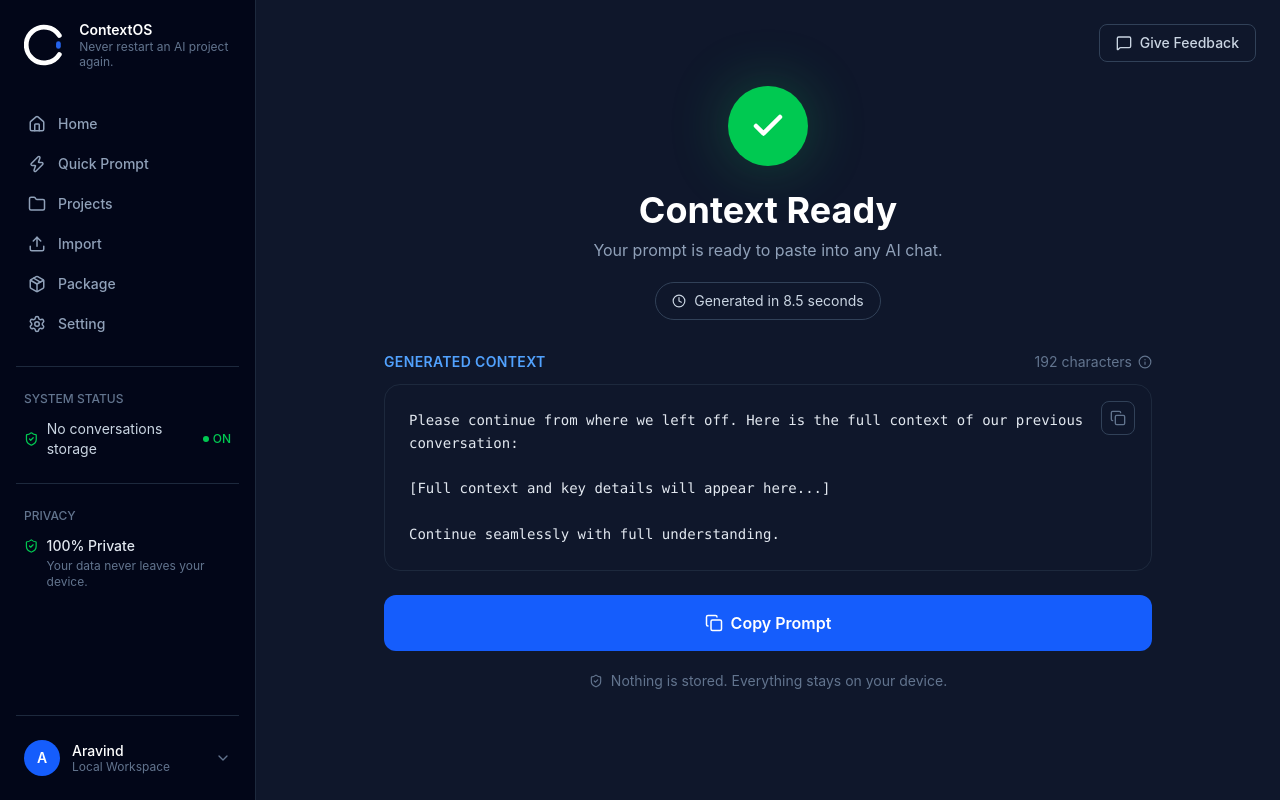
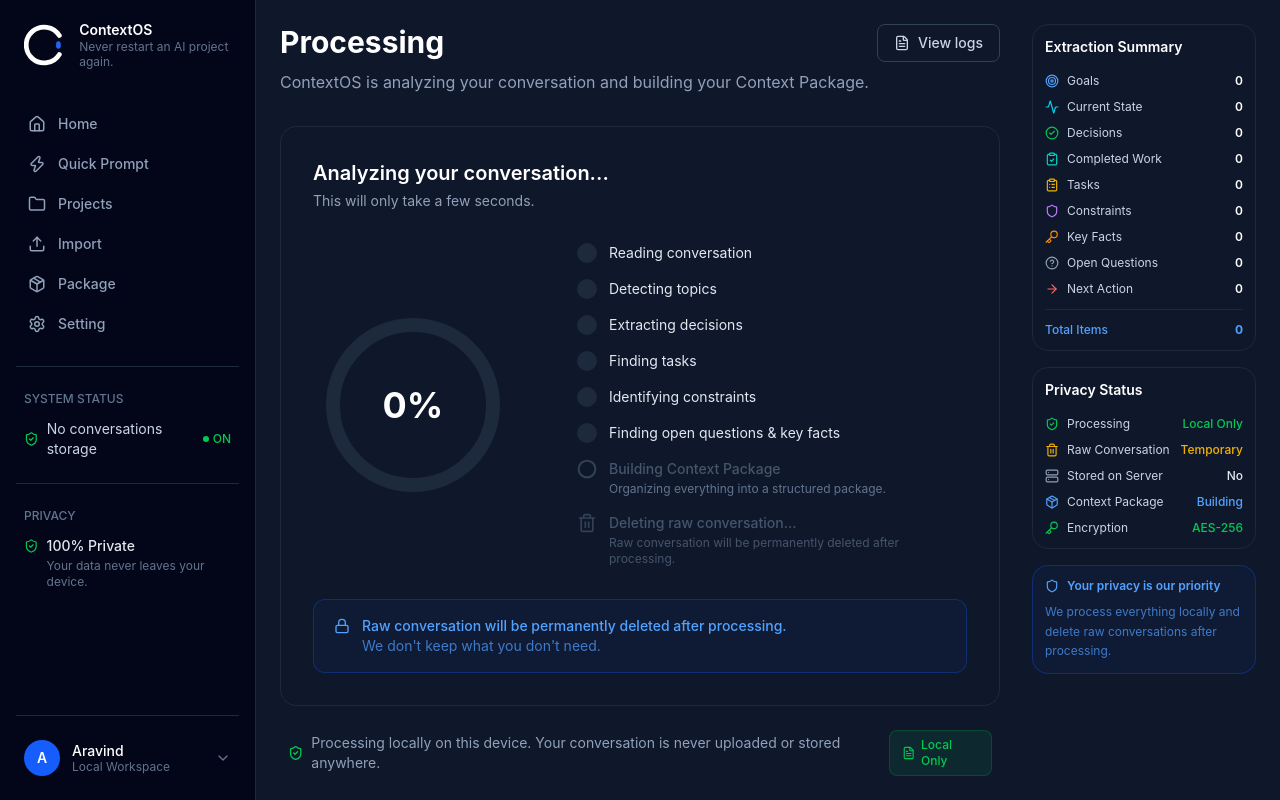
Before and after one commit to Ernest4599/Contextos-desktop-frontend-, a React (Vite) app: page /processing in a window 1280 px wide. Before the commit this address led to /context-ready. Built offline with nearby package versions, Linux system fonts and the light colour scheme; no server answers.

Commit message:
Wire Import/Processing/ContextReady to real backend SSE endpoints

```diff
--- a/src/ContextReady.tsx
+++ b/src/ContextReady.tsx
@@ -1,14 +1,22 @@
 import { useState } from 'react'
+import { useLocation, Navigate } from 'react-router-dom'
 import { MessageSquare, Check, Clock, Copy, ShieldCheck, Info } from 'lucide-react'
+
+type LocationState = {
+  contextPackage: string
+  summary: Record<string, number>
+}
 
 function ContextReady() {
   const [copied, setCopied] = useState(false)
+  const location = useLocation()
+  const state = location.state as LocationState | null
 
-  const generatedText = `Please continue from where we left off. Here is the full context of our previous conversation:
+  if (!state?.contextPackage) {
+    return <Navigate to="/import" replace />
+  }
 
-[Full context and key details will appear here...]
-
-Continue seamlessly with full understanding.`
+  const generatedText = state.contextPackage
 
   const handleCopy = () => {
     navigator.clipboard.writeText(generatedText)
@@ -37,7 +45,7 @@
           <p className="text-slate-400 mb-5">Your prompt is ready to paste into any AI chat.</p>
           <span className="flex items-center gap-2 border border-slate-700 text-slate-300 text-sm px-4 py-2 rounded-full">
             <Clock size={14} />
-            Generated in 8.5 seconds
+            {state.summary?.total_items_extracted ?? 0} items extracted
           </span>
         </div>
 
--- a/src/Processing.tsx
+++ b/src/Processing.tsx
@@ -1,51 +1,121 @@
-import { useState, useEffect } from 'react'
-import { useNavigate } from 'react-router-dom'
+import { useState, useEffect, useRef } from 'react'
+import { useNavigate, useLocation } from 'react-router-dom'
 import {
   FileText, Check, Circle, Trash2, Lock, ShieldCheck,
   Target, Activity, CheckCircle2, ClipboardCheck, ClipboardList,
   Shield, HelpCircle, Key, ArrowRight, Package, Server
 } from 'lucide-react'
+import { streamProcessPaste, streamProcessShareLink, streamProcessUpload } from './lib/api'
 
-const TOTAL_MESSAGES = 24
+type LocationState =
+  | { method: 'link'; url: string }
+  | { method: 'paste'; text: string }
+  | { method: 'upload'; file: File }
+
+type Counts = {
+  goals: number
+  current_state: number
+  decisions: number
+  completed_work: number
+  tasks: number
+  constraints: number
+  key_facts: number
+  open_questions: number
+  next_action: number
+}
+
+const STEP_ORDER = [
+  'reading_conversation',
+  'detecting_topics',
+  'extracting_decisions',
+  'finding_tasks',
+  'identifying_constraints',
+  'finding_open_questions',
+  'next_action',
+  'building_context_package',
+  'deleting_raw_conversation',
+] as const
 
 function Processing() {
   const navigate = useNavigate()
-  const [progress, setProgress] = useState(0)
+  const location = useLocation()
+  const state = location.state as LocationState | null
+
+  const [completedSteps, setCompletedSteps] = useState<Set<string>>(new Set())
+  const [readingProgress, setReadingProgress] = useState({ current: 0, total: 0 })
+  const [counts, setCounts] = useState<Counts>({
+    goals: 0, current_state: 0, decisions: 0, completed_work: 0,
+    tasks: 0, constraints: 0, key_facts: 0, open_questions: 0, next_action: 0,
+  })
+  const [errorMsg, setErrorMsg] = useState<string | null>(null)
+  const startedRef = useRef(false)
+
+  const stepIndex = completedSteps.size
+  const progress = Math.min(100, Math.round((stepIndex / STEP_ORDER.length) * 100))
   const radius = 80
   const circumference = 2 * Math.PI * radius
   const offset = circumference - (progress / 100) * circumference
 
-  const messagesRead = Math.min(TOTAL_MESSAGES, Math.round((Math.min(progress, 15) / 15) * TOTAL_MESSAGES))
+  useEffect(() => {
+    if (!state || startedRef.current) return
+    startedRef.current = true
 
-  useEffect(() => {
-    const interval = setInterval(() => {
-      setProgress((prev) => {
-        if (prev >= 100) {
-          clearInterval(interval)
-          return 100
-        }
-        return prev + 2
-      })
-    }, 60)
-    return () => clearInterval(interval)
-  }, [])
+    const onEvent = (evt: { event: string; data: any }) => {
+      if (evt.event === 'progress' && evt.data.step === 'reading_conversation') {
+        setReadingProgress({ current: evt.data.current, total: evt.data.total })
+      } else if (evt.event === 'step' && evt.data.status === 'complete') {
+        setCompletedSteps((prev) => new Set(prev).add(evt.data.step))
 
-  useEffect(() => {
-    if (progress === 100) {
-      const timer = setTimeout(() => {
-        navigate('/context-ready')
-      }, 600)
-      return () => clearTimeout(timer)
+        setCounts((prev) => ({
+          ...prev,
+          goals: evt.data.goals ?? prev.goals,
+          current_state: evt.data.current_state ?? prev.current_state,
+          decisions: evt.data.decisions ?? prev.decisions,
+          completed_work: evt.data.completed_work ?? prev.completed_work,
+          tasks: evt.data.tasks ?? prev.tasks,
+          constraints: evt.data.constraints ?? prev.constraints,
+          key_facts: evt.data.key_facts ?? prev.key_facts,
+          open_questions: evt.data.open_questions ?? prev.open_questions,
+          next_action: evt.data.next_action ? 1 : prev.next_action,
+        }))
+      } else if (evt.event === 'complete') {
+        setTimeout(() => {
+          navigate('/context-ready', {
+            state: {
+              contextPackage: evt.data.context_package,
+              summary: evt.data.extraction_summary,
+            },
+          })
+        }, 500)
+      } else if (evt.event === 'error') {
+        setErrorMsg(evt.data.message)
+      }
     }
-  }, [progress, navigate])
+
+    if (state.method === 'link') {
+      streamProcessShareLink(state.url, onEvent)
+    } else if (state.method === 'paste') {
+      streamProcessPaste(state.text, onEvent)
+    } else if (state.method === 'upload') {
+      streamProcessUpload(state.file, onEvent)
+    }
+  }, [state, navigate])
+
+  const isDone = (step: string) => completedSteps.has(step)
+  const totalItems = Object.values(counts).reduce((a, b) => a + b, 0)
+
+  const readingLabel =
+    readingProgress.total > 0 && !isDone('reading_conversation')
+      ? `Reading message ${readingProgress.current} of ${readingProgress.total}...`
+      : 'Reading conversation'
 
   const steps = [
-    { threshold: 15, label: messagesRead < TOTAL_MESSAGES ? `Reading message ${messagesRead} of ${TOTAL_MESSAGES}...` : 'Reading conversation' },
-    { threshold: 30, label: 'Detecting topics' },
-    { threshold: 45, label: 'Extracting decisions' },
-    { threshold: 58, label: 'Finding tasks' },
-    { threshold: 70, label: 'Identifying constraints' },
-    { threshold: 85, label: 'Finding open questions & key facts' },
+    { key: 'reading_conversation', label: readingLabel },
+    { key: 'detecting_topics', label: 'Detecting topics' },
+    { key: 'extracting_decisions', label: 'Extracting decisions' },
+    { key: 'finding_tasks', label: 'Finding tasks' },
+    { key: 'identifying_constraints', label: 'Identifying constraints' },
+    { key: 'finding_open_questions', label: 'Finding open questions & key facts' },
   ]
 
   return (
@@ -68,6 +138,12 @@
           <h2 className="text-white text-xl font-semibold mb-1">Analyzing your conversation...</h2>
           <p className="text-slate-400 text-sm mb-8">This will only take a few seconds.</p>
 
+          {errorMsg && (
+            <div className="border border-red-600/40 bg-red-600/10 text-red-400 text-sm rounded-xl px-5 py-4 mb-6">
+              {errorMsg}
+            </div>
+          )}
+
           <div className="flex items-center gap-16">
             <div className="relative shrink-0" style={{ width: 200, height: 200 }}>
               <svg width="200" height="200" className="-rotate-90">
@@ -82,7 +158,7 @@
                   strokeDasharray={circumference}
                   strokeDashoffset={offset}
                   strokeLinecap="round"
-                  className="text-blue-500 transition-all duration-100"
+                  className="text-blue-500 transition-all duration-300"
                 />
               </svg>
               <div className="absolute inset-0 flex items-center justify-center">
@@ -91,33 +167,33 @@
             </div>
 
             <div className="flex flex-col gap-4 flex-1">
-              {steps.map(({ threshold, label }) => (
-                <div key={label.startsWith('Reading') ? 'reading' : label} className="flex items-center gap-3">
-                  <div className={`w-5 h-5 rounded-full flex items-center justify-center shrink-0 ${progress >= threshold ? 'bg-green-500' : 'bg-slate-800'}`}>
-                    {progress >= threshold && <Check size={12} className="text-white" strokeWidth={3} />}
+              {steps.map(({ key, label }) => (
+                <div key={key} className="flex items-center gap-3">
+                  <div className={`w-5 h-5 rounded-full flex items-center justify-center shrink-0 ${isDone(key) ? 'bg-green-500' : 'bg-slate-800'}`}>
+                    {isDone(key) && <Check size={12} className="text-white" strokeWidth={3} />}
                   </div>
                   <span className="text-slate-200 text-sm">{label}</span>
                 </div>
               ))}
 
               <div className="flex gap-3">
-                {progress >= 100 ? (
+                {isDone('building_context_package') ? (
                   <div className="w-5 h-5 rounded-full bg-green-500 flex items-center justify-center shrink-0">
                     <Check size={12} className="text-white" strokeWidth={3} />
                   </div>
                 ) : (
-                  <Circle size={20} className={`shrink-0 ${progress >= 85 ? 'text-blue-500' : 'text-slate-700'}`} strokeWidth={2.5} />
+                  <Circle size={20} className={`shrink-0 ${isDone('next_action') ? 'text-blue-500' : 'text-slate-700'}`} strokeWidth={2.5} />
                 )}
                 <div>
-                  <p className={`text-sm font-medium ${progress >= 85 ? 'text-white' : 'text-slate-600'}`}>Building Context Package</p>
+                  <p className={`text-sm font-medium ${isDone('next_action') ? 'text-white' : 'text-slate-600'}`}>Building Context Package</p>
                   <p className="text-slate-500 text-xs mt-0.5">Organizing everything into a structured package.</p>
                 </div>
               </div>
 
               <div className="flex gap-3">
-                <Trash2 size={20} className={`shrink-0 ${progress >= 100 ? 'text-slate-400' : 'text-slate-700'}`} />
+                <Trash2 size={20} className={`shrink-0 ${isDone('deleting_raw_conversation') ? 'text-slate-400' : 'text-slate-700'}`} />
                 <div>
-                  <p className={`text-sm font-medium ${progress >= 100 ? 'text-slate-300' : 'text-slate-600'}`}>Deleting raw conversation...</p>
+                  <p className={`text-sm font-medium ${isDone('deleting_raw_conversation') ? 'text-slate-300' : 'text-slate-600'}`}>Deleting raw conversation...</p>
                   <p className="text-slate-600 text-xs mt-0.5">Raw conversation will be permanently deleted after processing.</p>
                 </div>
               </div>
@@ -156,69 +232,69 @@
                 <Target size={14} className="text-blue-400 shrink-0" />
                 <span className="text-slate-300 text-xs">Goals</span>
               </div>
-              <span className="text-white text-xs font-semibold">{progress >= 30 ? 3 : 0}</span>
+              <span className="text-white text-xs font-semibold">{counts.goals}</span>
             </div>
             <div className="flex items-center justify-between">
               <div className="flex items-center gap-2">
                 <Activity size={14} className="text-cyan-400 shrink-0" />
                 <span className="text-slate-300 text-xs">Current State</span>
               </div>
-              <span className="text-white text-xs font-semibold">{progress >= 30 ? 2 : 0}</span>
+              <span className="text-white text-xs font-semibold">{counts.current_state}</span>
             </div>
             <div className="flex items-center justify-between">
               <div className="flex items-center gap-2">
                 <CheckCircle2 size={14} className="text-green-500 shrink-0" />
                 <span className="text-slate-300 text-xs">Decisions</span>
               </div>
-              <span className="text-white text-xs font-semibold">{progress >= 45 ? 12 : 0}</span>
+              <span className="text-white text-xs font-semibold">{counts.decisions}</span>
             </div>
             <div className="flex items-center justify-between">
               <div className="flex items-center gap-2">
                 <ClipboardCheck size={14} className="text-teal-400 shrink-0" />
                 <span className="text-slate-300 text-xs">Completed Work</span>
               </div>
-              <span className="text-white text-xs font-semibold">{progress >= 58 ? 9 : 0}</span>
+              <span className="text-white text-xs font-semibold">{counts.completed_work}</span>
             </div>
             <div className="flex items-center justify-between">
               <div className="flex items-center gap-2">
                 <ClipboardList size={14} className="text-yellow-500 shrink-0" />
                 <span className="text-slate-300 text-xs">Tasks</span>
               </div>
-              <span className="text-white text-xs font-semibold">{progress >= 58 ? 8 : 0}</span>
+              <span className="text-white text-xs font-semibold">{counts.tasks}</span>
             </div>
             <div className="flex items-center justify-between">
               <div className="flex items-center gap-2">
                 <Shield size={14} className="text-purple-400 shrink-0" />
                 <span className="text-slate-300 text-xs">Constraints</span>
               </div>
-              <span className="text-white text-xs font-semibold">{progress >= 70 ? 6 : 0}</span>
+              <span className="text-white text-xs font-semibold">{counts.constraints}</span>
             </div>
             <div className="flex items-center justify-between">
               <div className="flex items-center gap-2">
                 <Key size={14} className="text-orange-400 shrink-0" />
                 <span className="text-slate-300 text-xs">Key Facts</span>
               </div>
-              <span className="text-white text-xs font-semibold">{progress >= 85 ? 7 : 0}</span>
+              <span className="text-white text-xs font-semibold">{counts.key_facts}</span>
             </div>
             <div className="flex items-center justify-between">
               <div className="flex items-center gap-2">
                 <HelpCircle size={14} className="text-slate-400 shrink-0" />
                 <span className="text-slate-300 text-xs">Open Questions</span>
               </div>
-              <span className="text-white text-xs font-semibold">{progress >= 85 ? 3 : 0}</span>
+              <span className="text-white text-xs font-semibold">{counts.open_questions}</span>
             </div>
             <div className="flex items-center justify-between">
               <div className="flex items-center gap-2">
                 <ArrowRight size={14} className="text-red-400 shrink-0" />
                 <span className="text-slate-300 text-xs">Next Action</span>
               </div>
-              <span className="text-white text-xs font-semibold">{progress >= 85 ? 1 : 0}</span>
+              <span className="text-white text-xs font-semibold">{counts.next_action}</span>
             </div>
           </div>
 
           <div className="flex items-center justify-between mt-3 pt-3 border-t border-slate-800">
             <span className="text-blue-400 text-xs font-medium">Total Items</span>
-            <span className="text-blue-400 text-xs font-bold">{progress >= 85 ? 51 : 0}</span>
+            <span className="text-blue-400 text-xs font-bold">{totalItems}</span>
           </div>
         </div>
 
@@ -252,7 +328,7 @@
                 <Package size={14} className="text-blue-400" />
                 <span className="text-slate-300 text-xs">Context Package</span>
               </div>
-              <span className="text-blue-400 text-xs font-medium">{progress >= 100 ? 'Ready' : 'Building'}</span>
+              <span className="text-blue-400 text-xs font-medium">{isDone('building_context_package') ? 'Ready' : 'Building'}</span>
             </div>
             <div className="flex items-center justify-between">
               <div className="flex items-center gap-2">
--- /dev/null
+++ b/src/lib/api.ts
@@ -0,0 +1,88 @@
+export const API_BASE_URL = import.meta.env.VITE_API_BASE_URL || 'http://localhost:8000'
+
+export type SSEEvent = { event: string; data: any }
+
+async function streamSSE(
+  url: string,
+  init: RequestInit,
+  onEvent: (evt: SSEEvent) => void
+): Promise<void> {
+  const resp = await fetch(url, init)
+
+  const contentType = resp.headers.get('content-type') || ''
+  if (contentType.includes('application/json')) {
+    const data = await resp.json()
+    if (data.success === false) {
+      onEvent({ event: 'error', data: { message: data.error } })
+      return
+    }
+  }
+
+  if (!resp.body) {
+    onEvent({ event: 'error', data: { message: 'No response body from server' } })
+    return
+  }
+
+  const reader = resp.body.getReader()
+  const decoder = new TextDecoder()
+  let buffer = ''
+
+  while (true) {
+    const { done, value } = await reader.read()
+    if (done) break
+    buffer += decoder.decode(value, { stream: true })
+
+    const chunks = buffer.split('\n\n')
+    buffer = chunks.pop() ?? ''
+
+    for (const chunk of chunks) {
+      let eventName = 'message'
+      let dataLine = ''
+      for (const line of chunk.split('\n')) {
+        if (line.startsWith('event:')) eventName = line.slice(6).trim()
+        else if (line.startsWith('data:')) dataLine = line.slice(5).trim()
+      }
+      if (dataLine) {
+        try {
+          onEvent({ event: eventName, data: JSON.parse(dataLine) })
+        } catch {
+          onEvent({ event: eventName, data: dataLine })
+        }
+      }
+    }
+  }
+}
+
+export function streamProcessPaste(text: string, onEvent: (evt: SSEEvent) => void) {
+  return streamSSE(
+    `${API_BASE_URL}/process/paste`,
+    {
+      method: 'POST',
+      headers: { 'Content-Type': 'application/json' },
+      body: JSON.stringify({ text }),
+    },
+    onEvent
+  )
+}
+
+export function streamProcessShareLink(url: string, onEvent: (evt: SSEEvent) => void) {
+  return streamSSE(
+    `${API_BASE_URL}/process/share-link`,
+    {
+      method: 'POST',
+      headers: { 'Content-Type': 'application/json' },
+      body: JSON.stringify({ url }),
+    },
+    onEvent
+  )
+}
+
+export function streamProcessUpload(file: File, onEvent: (evt: SSEEvent) => void) {
+  const formData = new FormData()
+  formData.append('file', file)
+  return streamSSE(
+    `${API_BASE_URL}/process/upload`,
+    { method: 'POST', body: formData },
+    onEvent
+  )
+}
```
Also changed, not shown: src/Import.tsx (+44 -6 lines), 1 other file (tests, documents, lock files or other folders).
